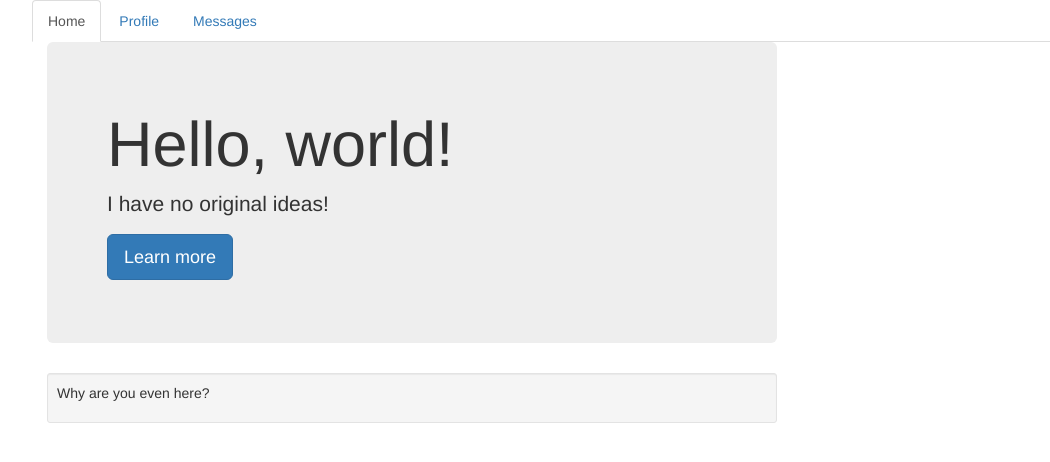
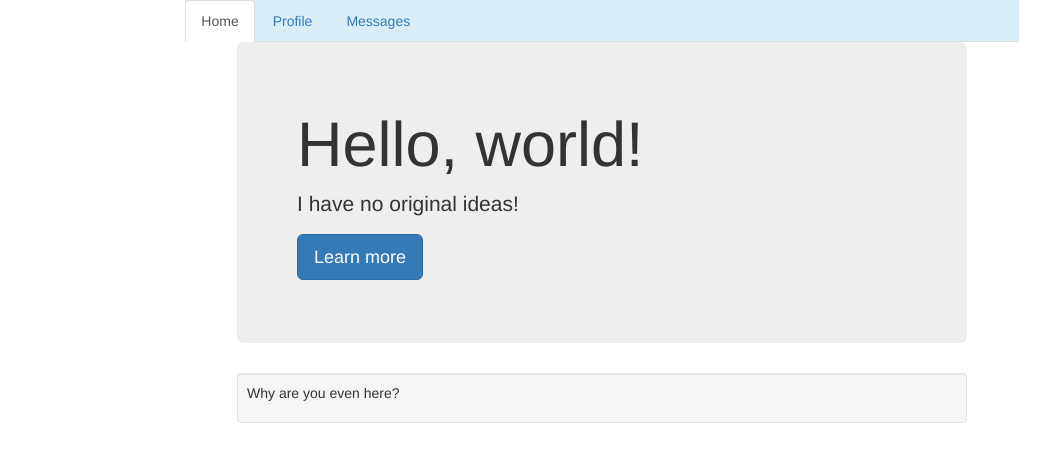
Before and after one commit to chriswall32/day3-components, a plain HTML site: page index.html in a window 1280 px wide. Shown: the whole page, without its empty margins (38-1088 px from the left). Drawn offline with nearby package versions, Linux system fonts and the light colour scheme.

Commit message:
added some more bootstrap

```diff
--- a/css/style.css
+++ b/css/style.css
@@ -0,0 +1,4 @@
+.top-nav{
+  /*background-color: HSLA(198, 86%, 73%, 1.00);*/
+
+}
--- a/index.html
+++ b/index.html
@@ -11,9 +11,10 @@
 </head>
 
 <body>
+
     <nav>
-        <div class="container">
-            <ul class="nav nav-tabs">
+        <div class="container-fluid">
+            <ul class="nav nav-tabs col-sm-10 col-sm-offset-2 col-md-8 bg-info top-nav">
                 <li role="presentation" class="active"><a href="#">Home</a></li>
                 <li role="presentation"><a href="#">Profile</a></li>
                 <li role="presentation"><a href="#">Messages</a></li>
@@ -21,7 +22,7 @@
         </div>
     </nav>
     <div class="container">
-        <div class="col-sm-10 col-md-8">
+        <div class="col-sm-10 col-sm-offset-2 col-md-8">
             <div class="jumbotron">
                 <h1>Hello, world!</h1>
                 <p>I have no original ideas!</p>
@@ -29,9 +30,9 @@
             </div>
         </div>
     </div>
-
+    <p class="text-justify hide">Lorem ipsum dolor sit amet, consectetur adipisicing elit, sed do eiusmod tempor incididunt ut labore et dolore magna aliqua. Ut enim ad minim veniam, quis nostrud exercitation ullamco laboris nisi ut aliquip ex ea commodo consequat. Duis aute irure dolor in reprehenderit in voluptate velit esse cillum dolore eu fugiat nulla pariatur. Excepteur sint occaecat cupidatat non proident, sunt in culpa qui officia deserunt mollit anim id est laborum.</p>
     <div class="container">
-        <div class="col-sm-10 col-md-8">
+        <div class="col-sm-10 col-sm-offset-2 col-md-8">
             <div class="well well-sm">
                 <p>Why are you even here?</p>
             </div>
```
